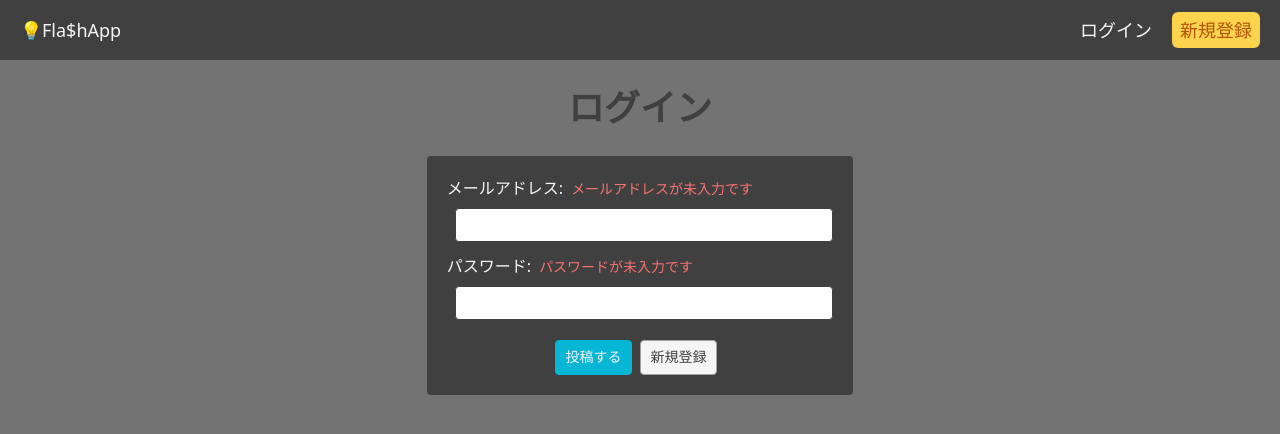
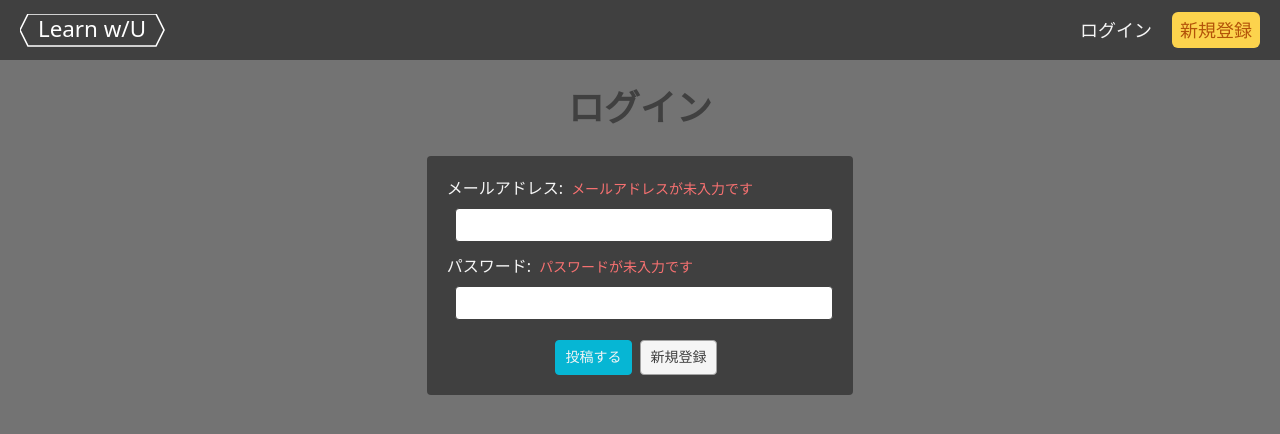
Before and after one commit to SkipEveryLunch/flashcards-vue3, a Vue app: page /login in a window 1280 px wide. Shown: the top 434 px of the page. Built offline with nearby package versions, Linux system fonts and the light colour scheme; no server answers; what vue3-click-away would draw is missing.

Commit message:
implemented original logo

```diff
--- /dev/null
+++ b/src/assets/Logo.vue
@@ -0,0 +1,43 @@
+<template>
+  <div class="container">
+    <transition name="svg">
+      <svg
+        version="1.1"
+        id="Layer_1"
+        x="0px"
+        y="0px"
+        viewBox="0 0 100 100"
+        style="enable-background: new 0 0 500 500"
+        xml:space="preserve"
+      >
+        <polygon
+          points="0,10 5,0 85,0 90,10 85,20 5,20"
+          stroke-width="1"
+          stroke="white"
+          fill="none"
+          class="polygon"
+        ></polygon>
+        <text
+          class="text"
+          x="45"
+          y="9"
+          dominant-baseline="central"
+          fill="white"
+          stroke="none"
+          text-anchor="middle"
+        >
+          Learn w/U
+        </text>
+      </svg>
+    </transition>
+  </div>
+</template>
+>
+<style scoped>
+.container {
+  @apply w-40 h-8;
+}
+.text {
+  font-size: 14px;
+}
+</style>
--- a/src/components/Header/Header.vue
+++ b/src/components/Header/Header.vue
@@ -6,8 +6,7 @@
     <div class="flex space-x-1">
       <div class="flex items-center px-2 py-3">
         <router-link to="/">
-          <span>💡</span>
-          <span>Fla$hApp</span>
+          <Logo />
         </router-link>
       </div>
     </div>
@@ -49,9 +48,10 @@ import { useStore } from 'vuex';
 import ProfileDropDown from '../ProfileDropDown.vue';
 import { FontAwesomeIcon } from '@fortawesome/vue-fontawesome';
 import { faChevronDown } from '@fortawesome/free-solid-svg-icons';
+import Logo from '../../assets/Logo.vue';
 export default {
   name: 'Header',
-  components: { ProfileDropDown, FontAwesomeIcon },
+  components: { ProfileDropDown, FontAwesomeIcon, Logo },
   setup() {
     const store = useStore();
     const showDropDown = ref(false);
```
